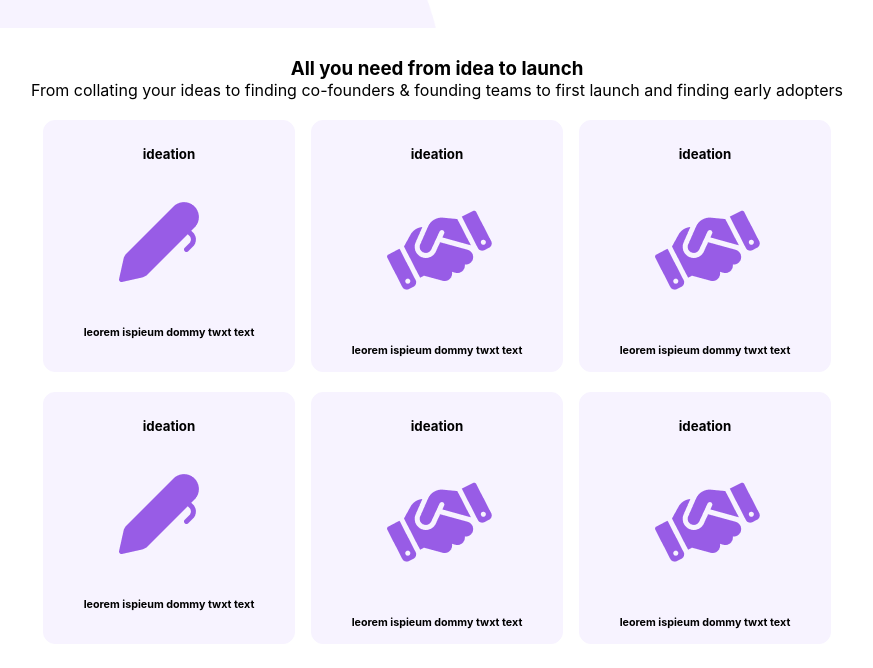
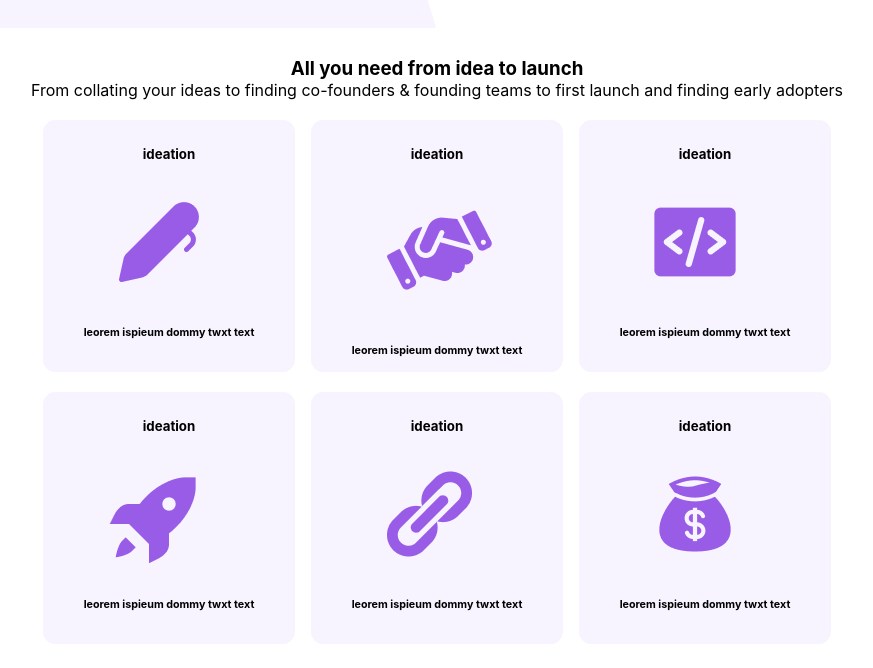
Before and after one commit to LollyTim/megacon, a React (Create React App) app: page / in a window 1280 px wide. Shown: the part 664-1332 px from the top of the page, without its empty margins (203-1076 px from the left). Built offline with nearby package versions, Linux system fonts and the light colour scheme.

Commit message:
updated design section-2

```diff
--- a/src/Component/Section2/Section-2.tsx
+++ b/src/Component/Section2/Section-2.tsx
@@ -5,7 +5,7 @@ import Card from './Card1'
 
 const Section2 = () => {
     return (
-        <div>
+        <div className='contentsection2'>
             <section className='Container1'>
 
                 <h3>All you need from idea to launch</h3>
@@ -13,12 +13,12 @@ const Section2 = () => {
                 <div className='cardcontainer'>
                     <Card title='ideation' text='leorem ispieum dommy twxt text' image={<img src='pen.png' alt='' />} />
                     <Card title='ideation' text='leorem ispieum dommy twxt text' image={<img src='handshake.png' alt='' />} />
-                    <Card title='ideation' text='leorem ispieum dommy twxt text' image={<img src='handshake.png' alt='' />} />
+                    <Card title='ideation' text='leorem ispieum dommy twxt text' image={<img src='code.png' alt='' />} />
                 </div>
                 <div className='cardcontainer'>
-                    <Card title='ideation' text='leorem ispieum dommy twxt text' image={<img src='pen.png' alt='' />} />
-                    <Card title='ideation' text='leorem ispieum dommy twxt text' image={<img src='handshake.png' alt='' />} />
-                    <Card title='ideation' text='leorem ispieum dommy twxt text' image={<img src='handshake.png' alt='' />} />
+                    <Card title='ideation' text='leorem ispieum dommy twxt text' image={<img src='rocket.png' alt='' />} />
+                    <Card title='ideation' text='leorem ispieum dommy twxt text' image={<img src='adminlinks.png' alt='' />} />
+                    <Card title='ideation' text='leorem ispieum dommy twxt text' image={<img src='moneybag.png' alt='' />} />
                 </div>
             </section>
         </div>
```
